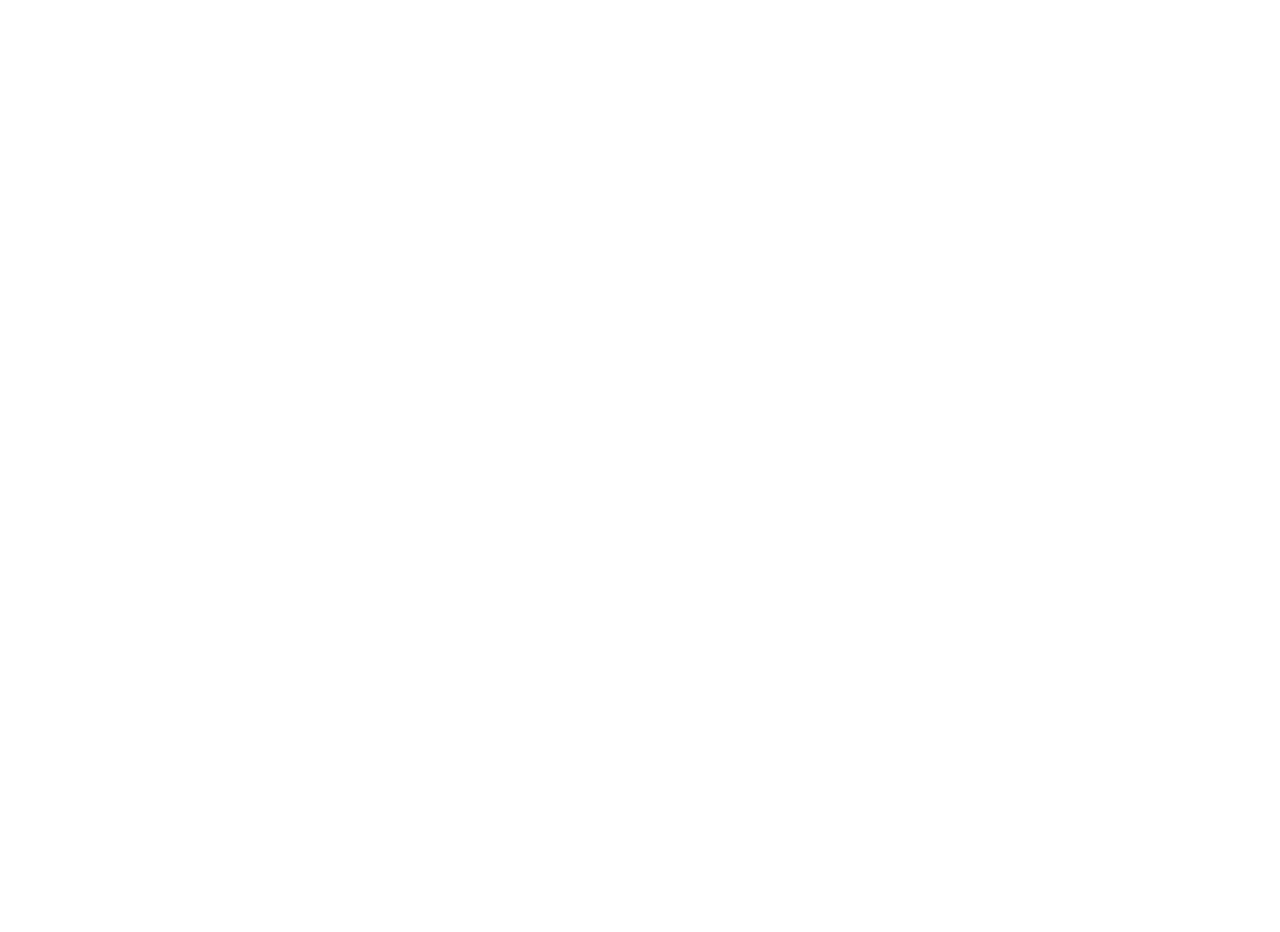
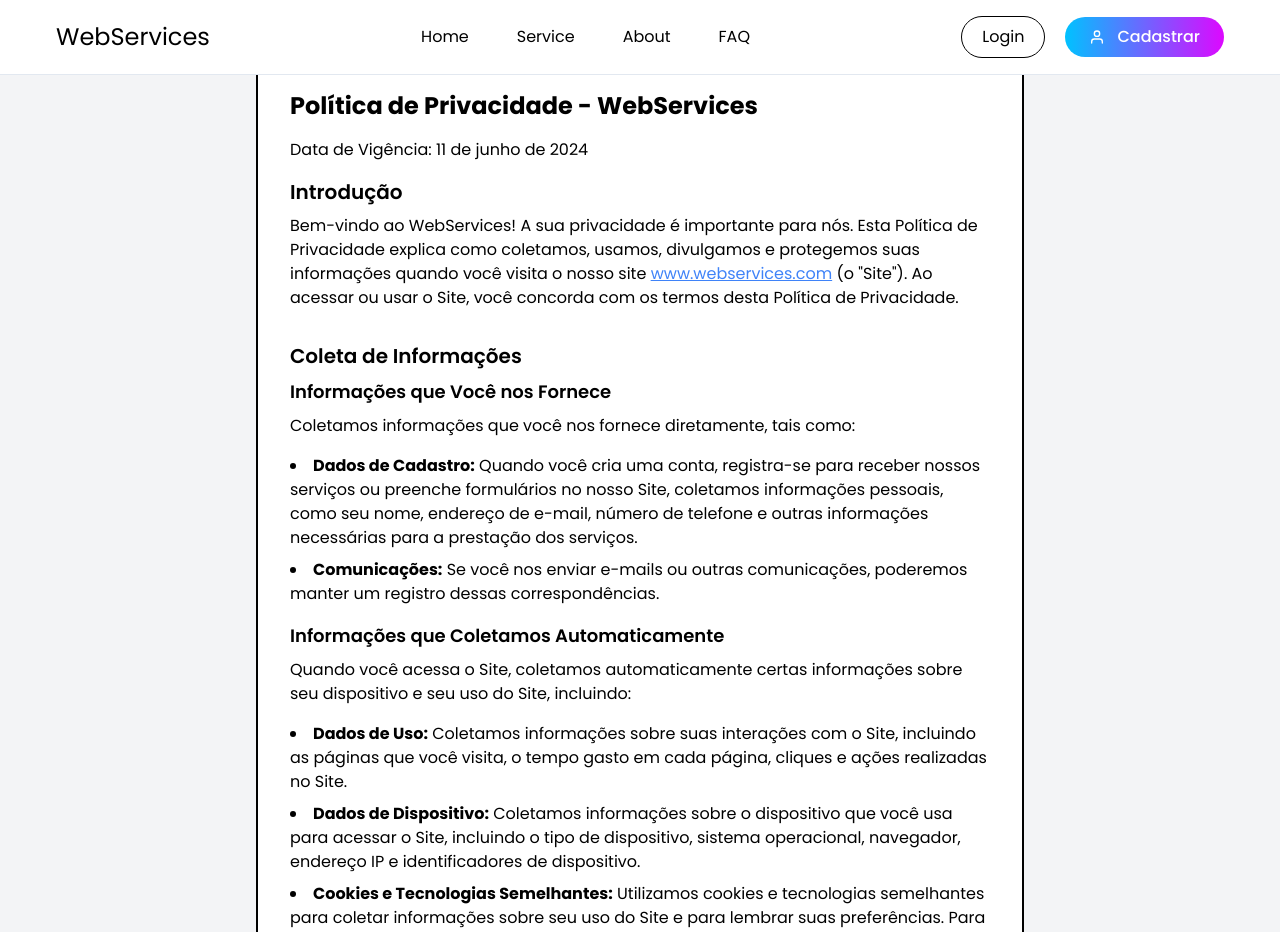
Before and after one commit to rafacortts/WebServices, a React (Vite) app: page /Privacidade in a window 1280 px wide. Before the commit this address had no page. Shown: the top 932 px of the page. Before the commit the page ends 800 px from the top, so only its background shows below. Built offline with nearby package versions, Linux system fonts and the light colour scheme.

Commit message:
Termos Privacidade

```diff
--- a/src/App.jsx
+++ b/src/App.jsx
@@ -4,6 +4,7 @@ import { BrowserRouter, Route, Router, Routes } from "react-router-dom";
 import Home from "./Pages/Home"
 import Erro from "./Pages/Erro"
 import SaibaMais from "./Pages/SaibaMais";
+import TermosPrivacidade from './Pages/TermosPrivicade'
 
 
 
@@ -17,6 +18,7 @@ function App() {
       <Routes>
       <Route path="/" element={<Home/>}/>
       <Route path="/Em-Breve" element={<Erro/>}/>
+      <Route path="/Privacidade" element={<TermosPrivacidade/>}/>
       <Route path="/Saiba-Mais" element={<SaibaMais/>}/>
       </Routes>
       </BrowserRouter>
--- a/src/Components/Cookies.jsx
+++ /dev/null
@@ -1,31 +0,0 @@
-import React, { useState } from 'react';
-import Cookies from 'js-cookie';
-
-const CookieExample = () => {
-  const [cookieValue, setCookieValue] = useState(Cookies.get('myCookie') || '');
-
-  const handleSetCookie = () => {
-    Cookies.set('myCookie', 'Hello, World!', { expires: 7 });
-    setCookieValue('Hello, World!');
-  };
-
-  const handleDeleteCookie = () => {
-    Cookies.remove('myCookie');
-    setCookieValue('');
-  };
-
-  return (
-    <div className="p-4">
-      <h1 className="text-2xl mb-4">Cookie Example</h1>
-      <button onClick={handleSetCookie} className="bg-blue-500 text-white px-4 py-2 rounded mr-2">
-        Set Cookie
-      </button>
-      <button onClick={handleDeleteCookie} className="bg-red-500 text-white px-4 py-2 rounded">
-        Delete Cookie
-      </button>
-      <p className="mt-4">Cookie Value: {cookieValue}</p>
-    </div>
-  );
-};
-
-export default CookieExample;
--- /dev/null
+++ b/src/Components/Privacidade.jsx
@@ -0,0 +1,85 @@
+import React from "react";
+
+const PrivacyPolicy = () => {
+  return (
+    <div className="min-h-screen bg-gray-100 py-8 px-4 sm:px-6 lg:px-8 mt-6">
+      <div className="max-w-3xl mx-auto bg-white p-8 rounded-lg border-2 border-black">
+        <h1 className="text-2xl font-bold mb-4">Política de Privacidade - WebServices</h1>
+        <p className="mb-4">Data de Vigência: 11 de junho de 2024</p>
+
+        <section className="mb-8">
+          <h2 className="text-xl font-semibold mb-2">Introdução</h2>
+          <p className="mb-4">
+            Bem-vindo ao WebServices! A sua privacidade é importante para nós. Esta Política de Privacidade explica como coletamos, usamos, divulgamos e protegemos suas informações quando você visita o nosso site{" "}
+            <a href="https://www.webservices.com" className="text-blue-500 underline">www.webservices.com</a> (o "Site"). Ao acessar ou usar o Site, você concorda com os termos desta Política de Privacidade.
+          </p>
+        </section>
+
+        <section className="mb-8">
+          <h2 className="text-xl font-semibold mb-2">Coleta de Informações</h2>
+          <h3 className="text-lg font-semibold mb-2">Informações que Você nos Fornece</h3>
+          <p className="mb-4">Coletamos informações que você nos fornece diretamente, tais como:</p>
+          <ul className="list-disc list-inside mb-4">
+            <li className="mb-2"><strong>Dados de Cadastro:</strong> Quando você cria uma conta, registra-se para receber nossos serviços ou preenche formulários no nosso Site, coletamos informações pessoais, como seu nome, endereço de e-mail, número de telefone e outras informações necessárias para a prestação dos serviços.</li>
+            <li className="mb-2"><strong>Comunicações:</strong> Se você nos enviar e-mails ou outras comunicações, poderemos manter um registro dessas correspondências.</li>
+          </ul>
+
+          <h3 className="text-lg font-semibold mb-2">Informações que Coletamos Automaticamente</h3>
+          <p className="mb-4">Quando você acessa o Site, coletamos automaticamente certas informações sobre seu dispositivo e seu uso do Site, incluindo:</p>
+          <ul className="list-disc list-inside mb-4">
+            <li className="mb-2"><strong>Dados de Uso:</strong> Coletamos informações sobre suas interações com o Site, incluindo as páginas que você visita, o tempo gasto em cada página, cliques e ações realizadas no Site.</li>
+            <li className="mb-2"><strong>Dados de Dispositivo:</strong> Coletamos informações sobre o dispositivo que você usa para acessar o Site, incluindo o tipo de dispositivo, sistema operacional, navegador, endereço IP e identificadores de dispositivo.</li>
+            <li className="mb-2"><strong>Cookies e Tecnologias Semelhantes:</strong> Utilizamos cookies e tecnologias semelhantes para coletar informações sobre seu uso do Site e para lembrar suas preferências. Para mais informações sobre o uso de cookies, consulte nossa <a href="#" className="text-blue-500 underline">Política de Cookies</a>.</li>
+          </ul>
+        </section>
+
+        <section className="mb-8">
+          <h2 className="text-xl font-semibold mb-2">Uso das Informações</h2>
+          <p className="mb-4">Utilizamos as informações coletadas para:</p>
+          <ul className="list-disc list-inside mb-4">
+            <li className="mb-2"><strong>Fornecer e Melhorar Nossos Serviços:</strong> Utilizamos suas informações para fornecer, manter, melhorar e personalizar nossos serviços, incluindo a análise de uso e tendências para aprimorar a funcionalidade do Site.</li>
+            <li className="mb-2"><strong>Comunicações:</strong> Utilizamos suas informações para enviar comunicações importantes, como atualizações de serviços, notificações de segurança e suporte ao cliente.</li>
+            <li className="mb-2"><strong>Marketing e Promoções:</strong> Podemos usar suas informações para enviar materiais promocionais e ofertas que acreditamos ser de seu interesse, conforme permitido pela lei aplicável. Você pode optar por não receber essas comunicações a qualquer momento.</li>
+            <li className="mb-2"><strong>Segurança e Conformidade:</strong> Utilizamos suas informações para proteger a segurança do Site, detectar e prevenir fraudes e cumprir nossas obrigações legais.</li>
+          </ul>
+        </section>
+
+        <section className="mb-8">
+          <h2 className="text-xl font-semibold mb-2">Compartilhamento de Informações</h2>
+          <p className="mb-4">Não vendemos, alugamos ou compartilhamos suas informações pessoais com terceiros, exceto conforme descrito nesta Política de Privacidade ou com o seu consentimento.</p>
+          <p className="mb-4">Podemos compartilhar suas informações:</p>
+          <ul className="list-disc list-inside mb-4">
+            <li className="mb-2"><strong>Com Prestadores de Serviços:</strong> Compartilhamos suas informações com prestadores de serviços que nos auxiliam na operação do Site e na prestação de nossos serviços, como serviços de hospedagem, análise de dados, processamento de pagamentos e comunicações.</li>
+            <li className="mb-2"><strong>Para Cumprimento Legal:</strong> Podemos divulgar suas informações para cumprir a lei, regulamentos aplicáveis, processos legais ou solicitações governamentais, ou para proteger nossos direitos, propriedade ou segurança.</li>
+            <li className="mb-2"><strong>Transferências de Negócios:</strong> Em caso de fusão, aquisição, venda de ativos ou outra transação comercial, suas informações podem ser transferidas como parte dessa transação.</li>
+          </ul>
+        </section>
+
+        <section className="mb-8">
+          <h2 className="text-xl font-semibold mb-2">Segurança das Informações</h2>
+          <p className="mb-4">Implementamos medidas de segurança adequadas para proteger suas informações contra acesso não autorizado, uso, alteração e destruição. No entanto, nenhum sistema de segurança é infalível e não podemos garantir a segurança absoluta de suas informações.</p>
+        </section>
+
+        <section className="mb-8">
+          <h2 className="text-xl font-semibold mb-2">Seus Direitos e Escolhas</h2>
+          <p className="mb-4">Você tem o direito de acessar, corrigir, atualizar e excluir suas informações pessoais. Para exercer esses direitos, entre em contato conosco através dos dados de contato fornecidos abaixo.</p>
+          <p className="mb-4">Você também pode optar por não receber comunicações promocionais seguindo as instruções de cancelamento de inscrição incluídas em cada comunicação.</p>
+        </section>
+
+        <section className="mb-8">
+          <h2 className="text-xl font-semibold mb-2">Alterações a Esta Política de Privacidade</h2>
+          <p className="mb-4">Podemos atualizar esta Política de Privacidade periodicamente para refletir mudanças em nossas práticas ou por outros motivos operacionais, legais ou regulamentares. Publicaremos a política revisada no Site e indicaremos a data da última atualização.</p>
+        </section>
+
+        <section className="mb-8">
+          <h2 className="text-xl font-semibold mb-2">Contato</h2>
+          <p className="mb-4">Se você tiver dúvidas ou preocupações sobre esta Política de Privacidade ou nossas práticas de privacidade, entre em contato conosco através do e-mail: <a href="mailto:privacidade@webservices.com" className="text-blue-500 underline">privacidade@webservices.com</a>.</p>
+        </section>
+
+        <p className="mt-8">Agradecemos por confiar no WebServices para suas necessidades de serviços na web. Sua privacidade é nossa prioridade.</p>
+      </div>
+    </div>
+  );
+};
+
+export default PrivacyPolicy;
--- a/src/Pages/Home.jsx
+++ b/src/Pages/Home.jsx
@@ -16,7 +16,7 @@ const Home = () => {
       <Garantias />
       <CookieConsent
         location="none"
-        buttonText="Aceitar"
+        buttonText="Aceitar Todos"
         cookieName="myAwesomeCookieName2"
         style={popupStyles.container}
         buttonStyle={popupStyles.acceptButton}
@@ -24,8 +24,8 @@ const Home = () => {
         expires={15}
         disableStyles={true}
       >
-        Este site usa cookies para melhorar a experiência do usuário.
-        <a href="/politica-de-cookies" style={popupStyles.link}>Leia mais</a>
+        Este site usa cookies para melhorar a experiência do usuário. Ao clicar em “Aceitar todos”, você concorda com a nossa
+        <a href="/Privacidade" className="underline" style={popupStyles.link}>Política de Privacidade</a>
       </CookieConsent>
     </div>
   );
@@ -34,42 +34,57 @@ const Home = () => {
 const popupStyles = {
   container: {
     position: "fixed",
-    top: "85%",
+    bottom: "10%",
     left: "50%",
-    transform: "translate(-50%, -50%)",
+    transform: "translateX(-50%)",
     background: "#e9e9e9",
     color: "#000",
-    padding: "20px",
+    padding: "1rem",
     zIndex: 1000,
     borderRadius: "10px",
     textAlign: "center",
-    maxWidth: "700px",
-    boxShadow: "0 4px 8px rgba(0, 0, 0, 0.3)",  // Adicionando sombra ao contêiner
+    maxWidth: "90%",
+    boxShadow: "0 4px 8px rgba(0, 0, 0, 0.3)", // Adicionando sombra ao contêiner
+    margin: "0 auto",
   },
   content: {
     display: "flex",
-    justifyContent: "center",
+    flexDirection: "column",
     alignItems: "center",
     flexWrap: "wrap",
   },
   acceptButton: {
     backgroundImage: "linear-gradient(to right, var(--primaryColor), var(--secondColor))",
     transitionDuration: "300ms",
-    paddingTop: "0.5rem",
-    paddingBottom: "0.5rem",
-    paddingLeft: "1.5rem",
-    paddingRight: "1.5rem",
+    padding: "0.5rem 1.5rem",
     borderRadius: "9999px",
     fontSize: "13px",
     color: "white",
     border: "none",
     cursor: "pointer",
-    marginLeft: "10px",
+    marginTop: "0.5rem",
   },
   link: {
     color: "#000",
     textDecoration: "underline",
-    marginLeft: "20px",
+
+  },
+  // Media queries for different screen sizes
+  "@media (min-width: 768px)": {
+    container: {
+      flexDirection: "row",
+      padding: "1.5rem",
+      maxWidth: "700px",
+    },
+    content: {
+      flexDirection: "row",
+    },
+    link: {
+      marginLeft: "0.5rem",
+    },
+    acceptButton: {
+      marginLeft: "1rem",
+    },
   },
 };
 
--- /dev/null
+++ b/src/Pages/TermosPrivicade.jsx
@@ -0,0 +1,17 @@
+import React from "react";
+import Menu from "../Components/Menu";
+import Error404 from "../Components/Error404";
+import About from "../Components/About";
+import Garantias from "../Components/Garantias";
+import Privacidade from "../Components/Privacidade";
+
+const SaibaMais = () => {
+  return (
+    <>
+      <Menu />
+      <Privacidade />
+    </>
+  );
+};
+
+export default SaibaMais;
```
